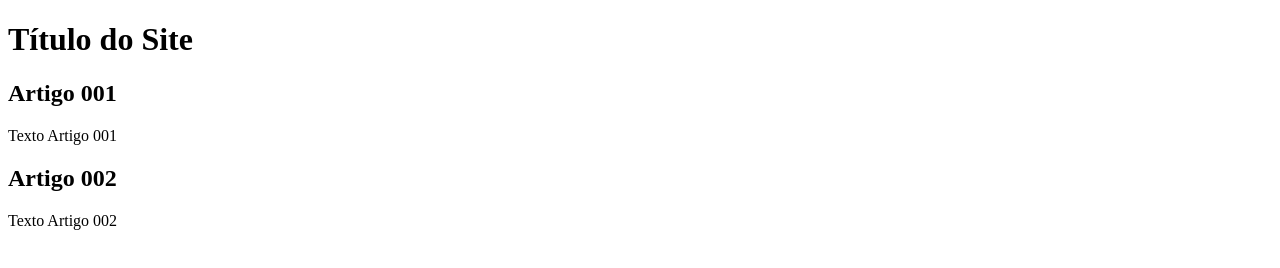
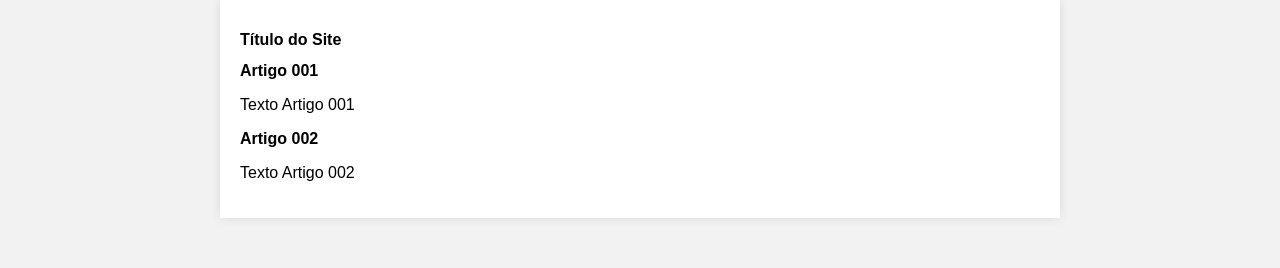
Before and after one commit to grazielapintoferraz-collab/projeto-site, a plain HTML site: page index.html in a window 1280 px wide. Drawn offline with Linux system fonts and the light colour scheme.

Commit message:
iniciei o design

```diff
--- a/index.html
+++ b/index.html
@@ -4,6 +4,7 @@
     <meta charset="UTF-8">
     <meta name="viewport" content="width=device-width, initial-scale=1.0">
     <title>Título do Site</title>
+    <link rel="stylesheet" href="style.css">
 </head>
 <body>
     <main>
--- /dev/null
+++ b/style.css
@@ -0,0 +1,19 @@
+* {
+    font-family: Arial, Helvetica, sans-serif;
+    font-size: 16px;
+
+}
+
+body {
+    margin: 0;
+    padding: 0;
+    background-color: #f2f2f2;
+}
+
+main {
+    max-width: 800px;
+    margin: 0 auto;
+    padding: 20px;
+    background-color: #fff;
+    box-shadow: 0 0 10px rgba(0, 0, 0, 0.1);
+}
```
